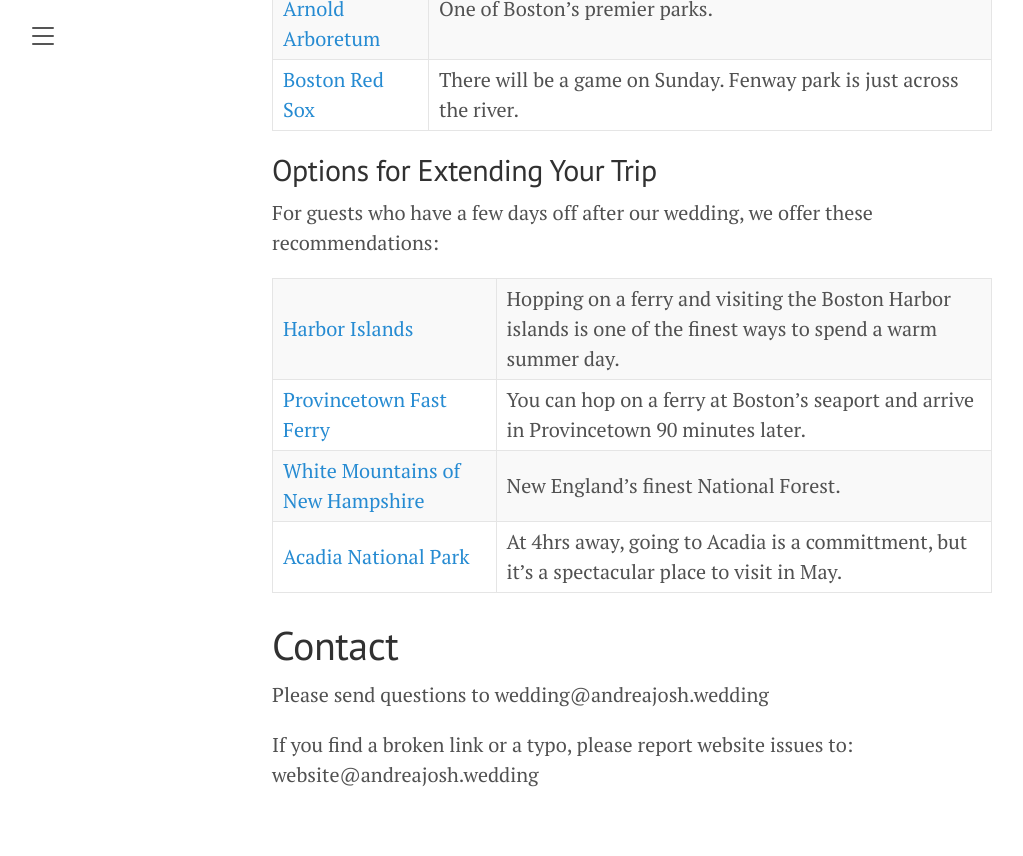
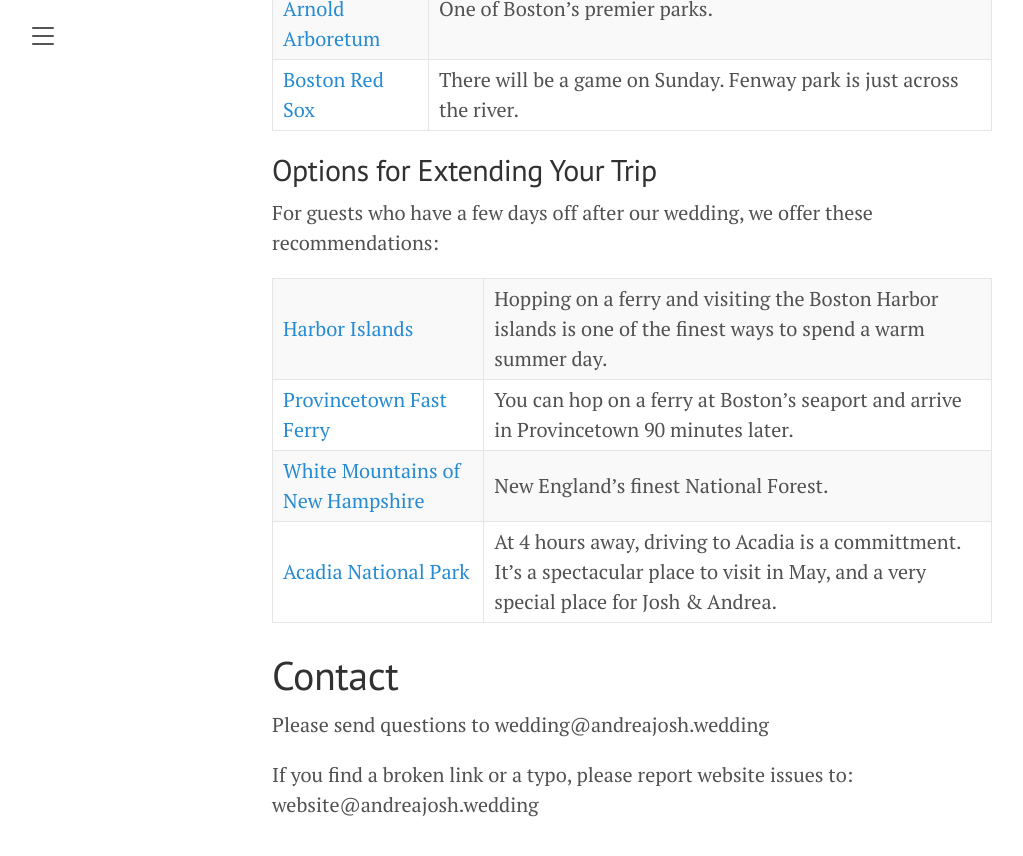
Before and after one commit to JoshBradshaw/andreajosh.github.io, a Jekyll site: the page built from _posts/2023-12-30-overview.md, in a window 1280 px wide and 900 px high, scrolled down 6661 px. Shown: the top 856 px of the window, without its empty margins (8-1031 px from the left). Built offline with Jekyll 4.4.1, drawn with Linux system fonts in a browser that asks for light colours.

Commit message:
Update 2023-12-30-overview.md

```diff
--- a/_posts/2023-12-30-overview.md
+++ b/_posts/2023-12-30-overview.md
@@ -128,7 +128,7 @@ For guests who have a few days off after our wedding, we offer these recommendat
 [Harbor Islands](https://www.bostonharborislands.org/ferryschedule2023/) | Hopping on a ferry and visiting the Boston Harbor islands is one of the finest ways to spend a warm summer day.
 [Provincetown Fast Ferry](https://www.cityexperiences.com/boston/city-cruises/provincetown-ferry/) | You can hop on a ferry at Boston's seaport and arrive in Provincetown 90 minutes later.
 [White Mountains of New Hampshire](https://www.visitwhitemountains.com/) | New England's finest National Forest.
-[Acadia National Park](https://www.nps.gov/acad/index.htm) | At 4hrs away, going to Acadia is a committment, but it's a spectacular place to visit in May.
+[Acadia National Park](https://www.nps.gov/acad/index.htm) | At 4 hours away, driving to Acadia is a committment. It's a spectacular place to visit in May, and a very special place for Josh & Andrea.
 
 
 # Contact
```
